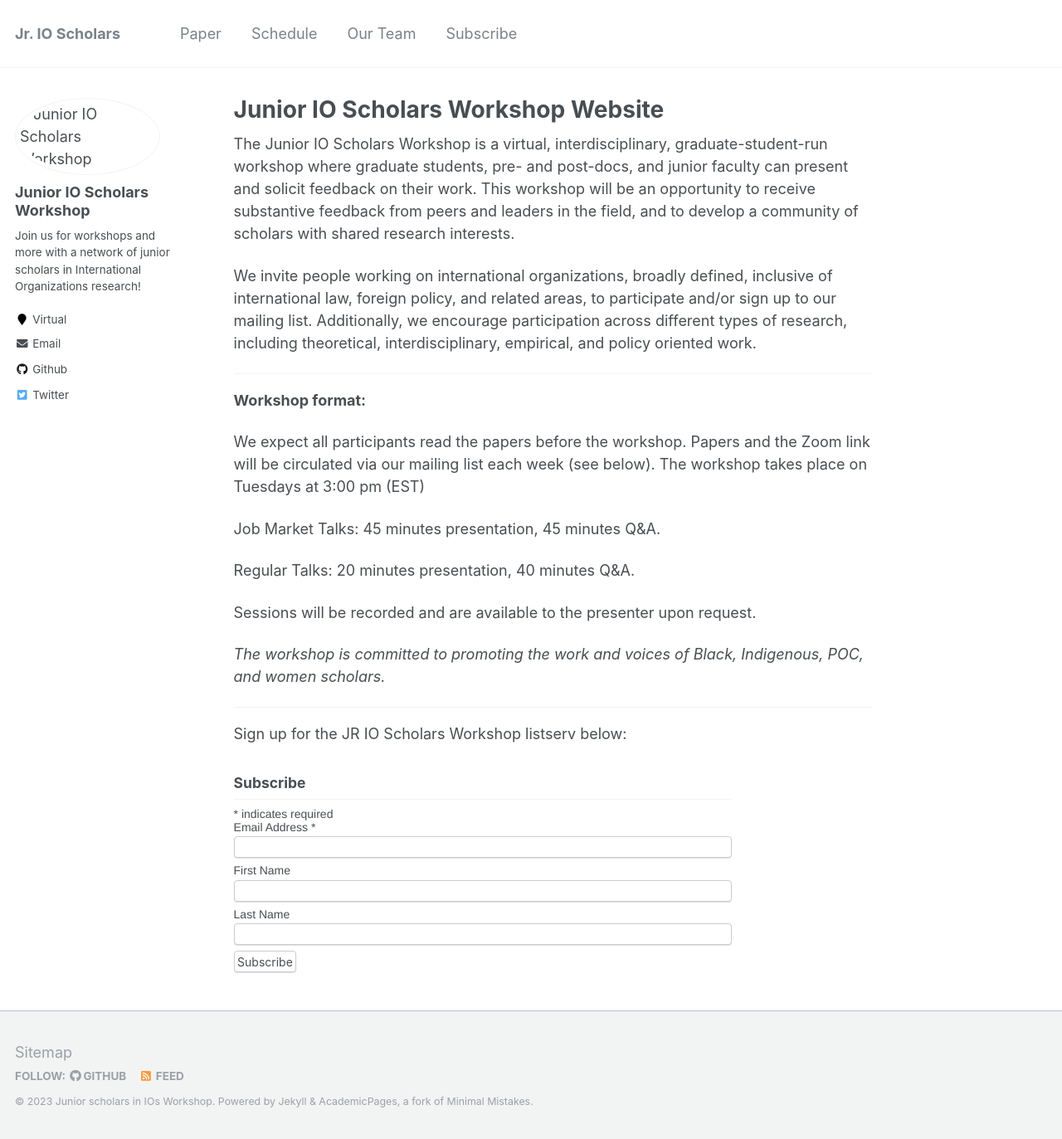
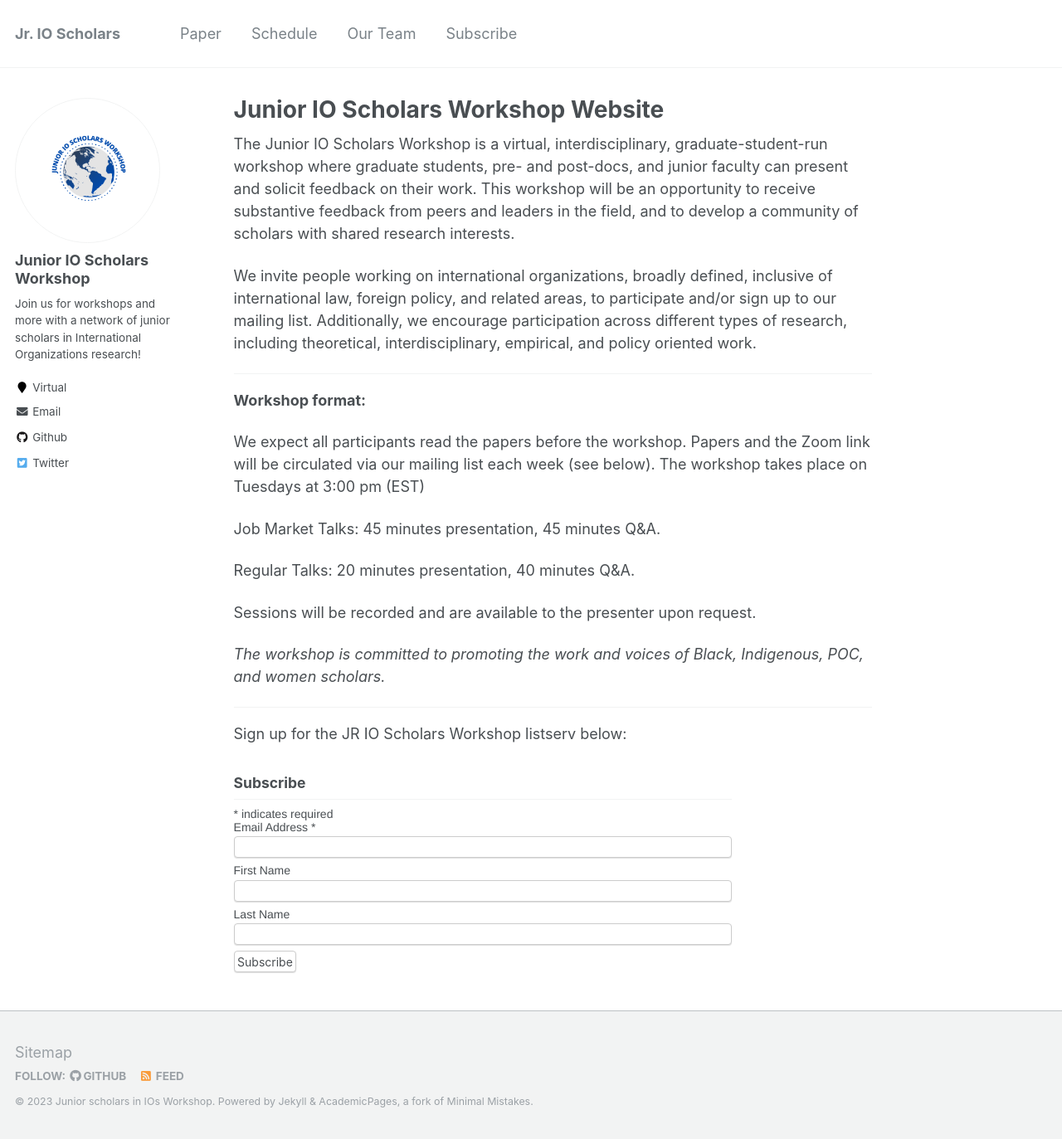
Before and after one commit to IO-workshop/IO-workshop.github.io, a Jekyll site: the page built from _pages/about.md, in a window 1280 px wide and 1373 px high. Shown: the whole window at 83% size. Built offline with Jekyll 4.4.1, drawn with Linux system fonts in a browser that asks for light colours; comment, search, counter and statistics services are not loaded.

Commit message:
maybe this will fix the image?

```diff
--- a/_config.yml
+++ b/_config.yml
@@ -81,7 +81,7 @@ analytics:
 # Site Author
 author:
   name             : "Junior IO Scholars Workshop"
-  avatar           : jr_IOscholars.JPG
+  avatar           : jr_IOscholars.PNG
   bio              : "Join us for workshops and more with a network of junior scholars in International Organizations research!"
   location         : "Virtual"
   employer         :
```
